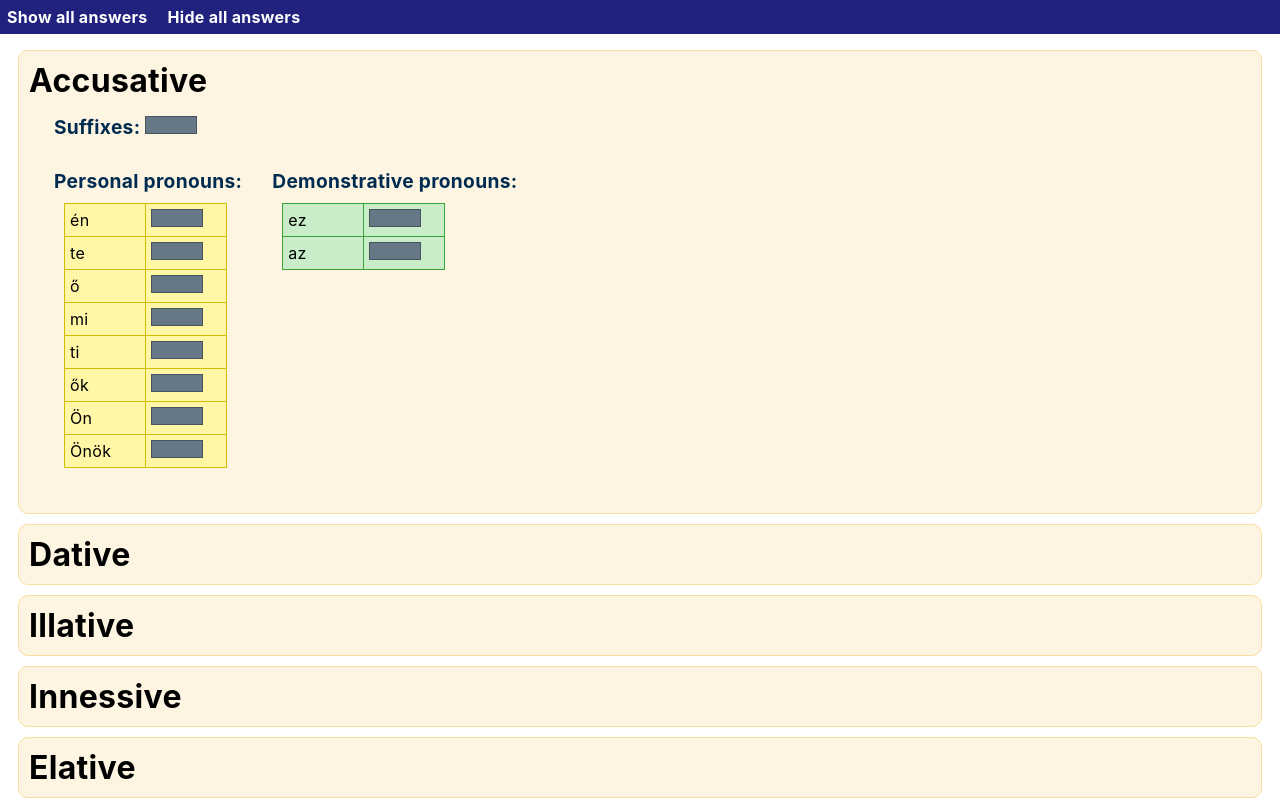
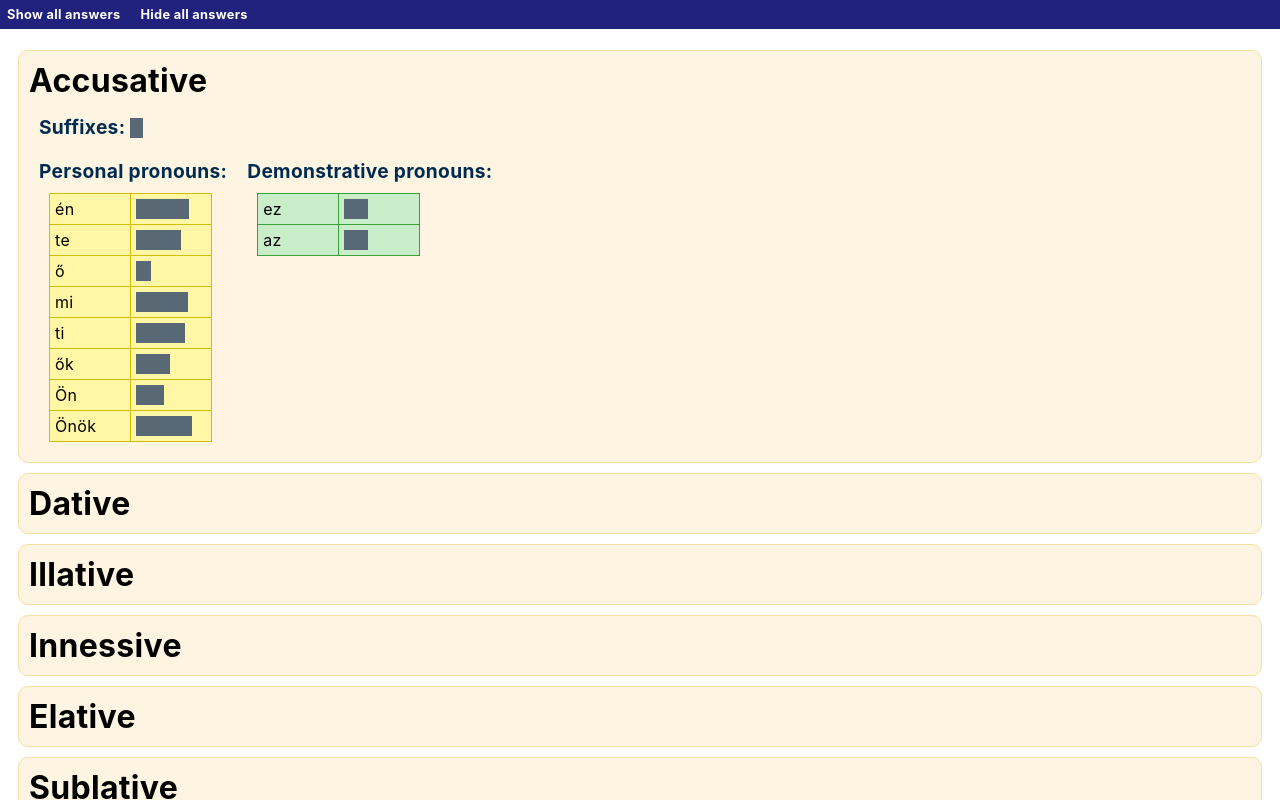
Before and after one commit to gzsofii/learn_hungarian, a React (Create React App) app: page / in a window 1280 px wide. Both pictures are taken after a click on the element "Accusative". Shown: the top 800 px of the page. Built offline with nearby package versions, Linux system fonts and the light colour scheme.

Commit message:
fix hidden value spacing problems

```diff
--- a/src/App.scss
+++ b/src/App.scss
@@ -30,6 +30,7 @@ h1 {
     width: 100%;
     background-color: rgb(33, 33, 126);
     padding: 7px;
+    font-size: 0.8em;
     .topButton {
         background-color:transparent;
         border: 0;
@@ -41,7 +42,6 @@ h1 {
     }
 }
 
-
 .case {
     //position: relative;
     background-color: $case-bgcolor;
@@ -50,11 +50,9 @@ h1 {
     margin: 10px;
     padding: 5px;
     div {
-        margin: 15px;
-
+        //margin: 15px;
         ul li {
             margin-top: 20px;
-
             ul li {
                 margin-top: 5px;
             }
@@ -62,10 +60,36 @@ h1 {
     }
 }
 
+.caseProperties {
+    position: relative;
+    margin-top: 10px;
+    margin-left: 10px;
+    padding: 5px;
+}
+
 .propertyLabel  {
     font-weight: bold;
     color:rgb(0, 43, 80);
     font-size: 1.2em;
+}
+
+@mixin value {
+    cursor: pointer;
+}
+
+.hiddenValue {
+    @include value;
+    background-color: $hidden-color;//scale-color($hidden-color, $lightness: 10%);
+    max-width: 30px;
+    span {
+        visibility: hidden;
+    }
+}
+
+.shownValue {
+    @include value;
+    color: $hidden-color;
+    font-weight: bold;
 }
 
 .usecaseLabel {
@@ -84,28 +108,6 @@ h1 {
     padding: 10px;
 }
 
-.value {
-    display: inline-block;
-    color: $hidden-color;
-    height: calc(1em + 6px);
-    cursor: pointer;
-   //border: 1px solid green;
-    padding: 0;
-    margin: 0px;
-    font-weight: bold;
-}
-
-.hiddenValue {
-    display: inline-block;
-    width: 50px;
-    height: 1em;
-    background-color: scale-color($hidden-color, $lightness: 10%);
-    border: 1px solid scale-color($hidden-color, $lightness: -20%);
-    cursor: pointer;
-    padding: 0;
-    margin: 0;
-}
-
 .tooltip {
     position: relative;
     display: inline;
@@ -113,10 +115,8 @@ h1 {
     text-underline-position: under; //adds some space betweentext and underline
     text-decoration-style: dotted;
     text-decoration-color: grey;
-    //cursor: help;
-}
 
-.tooltip .tooltipText {
+    .tooltipText {
         border: 1px solid scale-color($meaning-color, $lightness: -25%);
         border-radius: 2px;
         background-color: $meaning-color;
@@ -131,11 +131,11 @@ h1 {
         z-index: 2;
         color: black;
     }
+}
 
 .tooltip:hover .tooltipText {
     visibility: visible ;
 }
-
 
 .exception {
     color:rgb(151, 12, 7);
@@ -146,7 +146,6 @@ h1 {
 
 @mixin pronounsStyle($color) {
     display: inline-block;
-    margin: 10px;
     table {
         background-color: $color;
         border-collapse: collapse;
--- a/src/components/Case.js
+++ b/src/components/Case.js
@@ -18,21 +18,21 @@ export default function Case(props) {
             { !hidden &&
                 <div>
                     {suffixes &&
-                        <div>
+                        <div className="caseProperties">
                             <span className="propertyLabel">Suffixes: </span>
                             <Value>{suffixes.join(', ')}</Value>
                         </div>
                     }
 
                     {meaning &&
-                        <div>
+                        <div className="caseProperties">
                              <span className="propertyLabel">Meaning: </span>
                              <Value>{meaning}</Value>
                         </div>
                     }
 
                     {usage &&
-                        <div>
+                        <div className="caseProperties">
                             <span className="propertyLabel">Usage: </span>
                             <ul className="usage">
                                 {usage.map( item => <li key={item.usecase} className="usecase"><Usecase {...item}/></li>)}
@@ -40,16 +40,19 @@ export default function Case(props) {
                         </div>
                     }
 
-                    <div className="pers-pronouns">
+                    {pers_prons &&
+                        <div className="pers-pronouns caseProperties">
                             <span className="propertyLabel">Personal pronouns:</span>
                             <PronounsTable type="pers" pronouns={pers_prons}/>
                         </div>
+                    }
 
-                    <div className="dem-pronouns">
+                    {dem_prons &&
+                        <div className="dem-pronouns caseProperties">
                             <span className="propertyLabel">Demonstrative pronouns: </span>
                             <PronounsTable type="dem" pronouns={dem_prons}/>
                         </div>
-
+                    }
                 </div>
             }
 
--- a/src/components/Value.js
+++ b/src/components/Value.js
@@ -11,8 +11,14 @@ export default function Value(props) {
         }, [mode])
 
     return (
-        hidden
+        <span
+            className={hidden ? "value hiddenValue" : "value shownValue"}
+            onClick={() => setHidden(!hidden)}>
+            <span>{props.children}</span>
+        </span>
+        /*hidden
             ? <span className="hiddenValue" onClick={() => setHidden(!hidden)}></span>
             : <span className="value" onClick={() => setHidden(!hidden)}>{props.children}</span>
+            */
     )
 }
```
Lines whose indentation alone changed are shown as unchanged.
